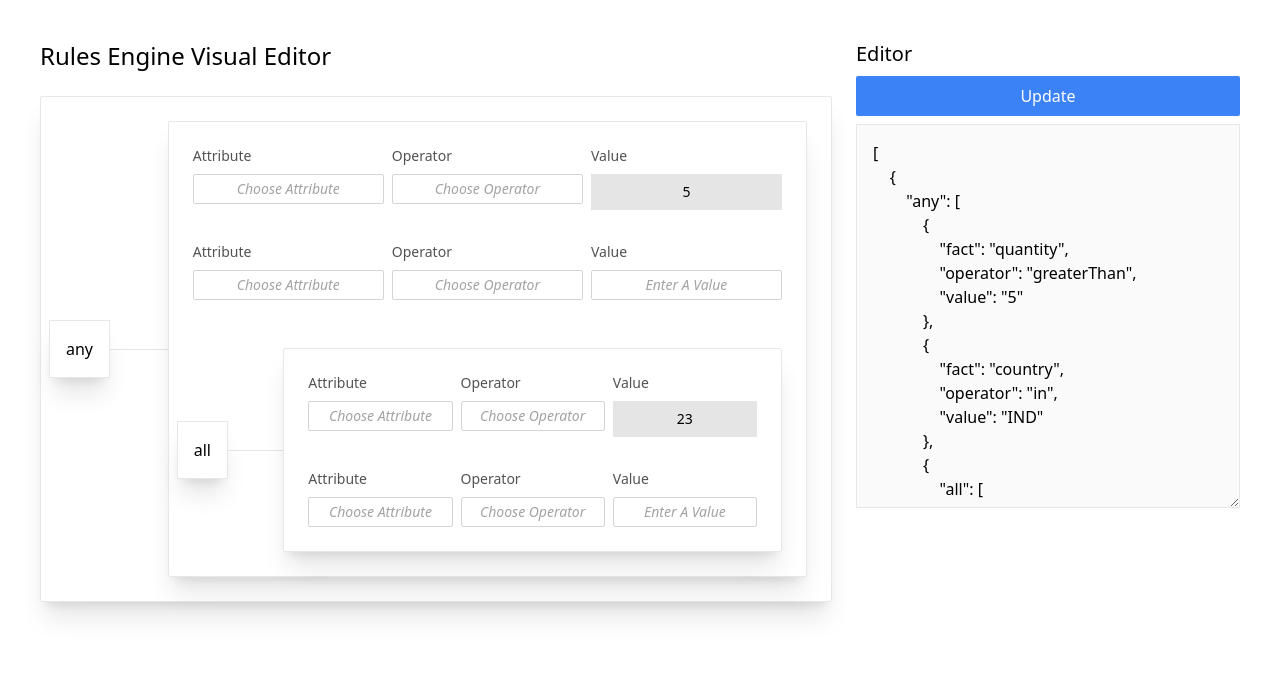
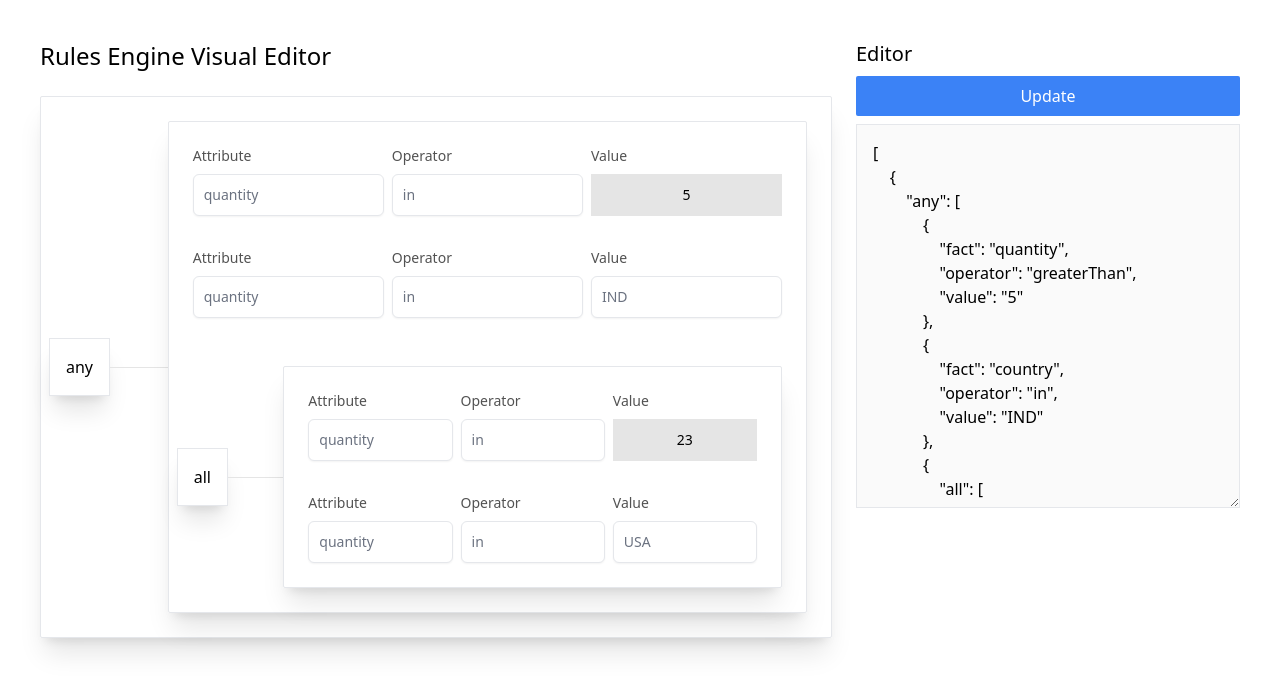
Before and after one commit to jitunayak/json-engine-visual-editor, a React (Vite) app: page / in a window 1280 px wide. Shown: the top 692 px of the page. Built offline with nearby package versions, Linux system fonts and the light colour scheme.

Commit message:
using native dropdown

```diff
--- a/src/App.tsx
+++ b/src/App.tsx
@@ -25,7 +25,7 @@ function App() {
             {
               fact: "country",
               operator: "in",
-              value: "IND",
+              value: "USA",
             },
           ],
         },
--- a/src/ChoiceBox.tsx
+++ b/src/ChoiceBox.tsx
@@ -18,7 +18,11 @@ export default function ChoiceBox({ item }: Props) {
         placeholder={"Choose Operator"}
       />
       {item.operator === "in" ? (
-        <Menu placeholder={"Enter A Value"} listitems={["USA", "IND"]} />
+        <Menu
+          placeholder={"Enter A Value"}
+          listitems={["USA", "IND"]}
+          selected={item?.value}
+        />
       ) : (
         <input
           className="broder w-min-32 text-center bg-neutral-200 p-2"
--- a/src/components/Menu.tsx
+++ b/src/components/Menu.tsx
@@ -1,39 +1,29 @@
 import { useState } from "react";
 
-type Props = { listitems: string[]; placeholder: string };
+type Props = { listitems: string[]; placeholder: string; selected?: string };
 
-export default function Menu({ listitems, placeholder }: Props) {
+export default function Menu({ listitems, placeholder, selected }: Props) {
   const [currentSelected, setCurrentSelected] = useState(placeholder);
 
   const [showOptions, setShowOptions] = useState(false);
   return (
     <div className="cursor-pointer  w-min-32 border-1">
-      <div
-        className={`${
-          currentSelected === placeholder && "text-neutral-400"
-        } italic border p-1 text-center text-sm font-regular border-neutral-300 rounded-sm`}
-        onClick={() => setShowOptions((e) => !e)}
-      >
-        {currentSelected}
-      </div>
-      {showOptions && (
-        <div className="w-32 shadow-md bg-neutral-800 absolute flex flex-col items-center border">
+      <select className="w-full p-2.5 text-gray-500 bg-white border rounded-md shadow-sm outline-none appearance-none focus:border-blue-600">
         {listitems.map((item, index) => {
           return (
-              <div
+            <option
               key={index}
-                className="p-2 w-min-32 text-neutral-200 hover:text-white text-center"
+              selected={selected === item}
               onClick={() => {
                 setCurrentSelected(item);
                 setShowOptions((e) => !e);
               }}
             >
               {item}
-              </div>
+            </option>
           );
         })}
-        </div>
-      )}
+      </select>
     </div>
   );
 }
```
Lines whose indentation alone changed are shown as unchanged.
